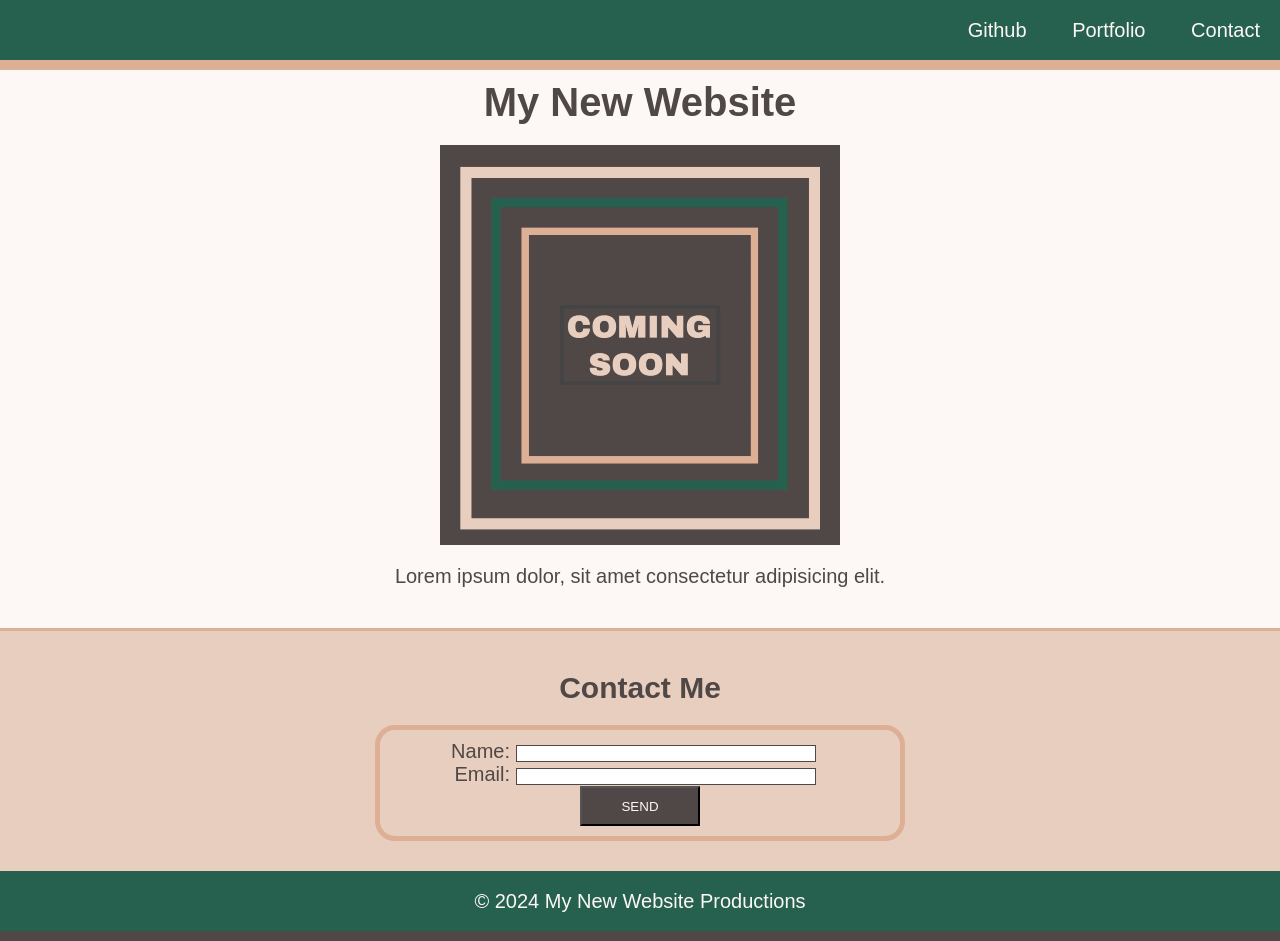
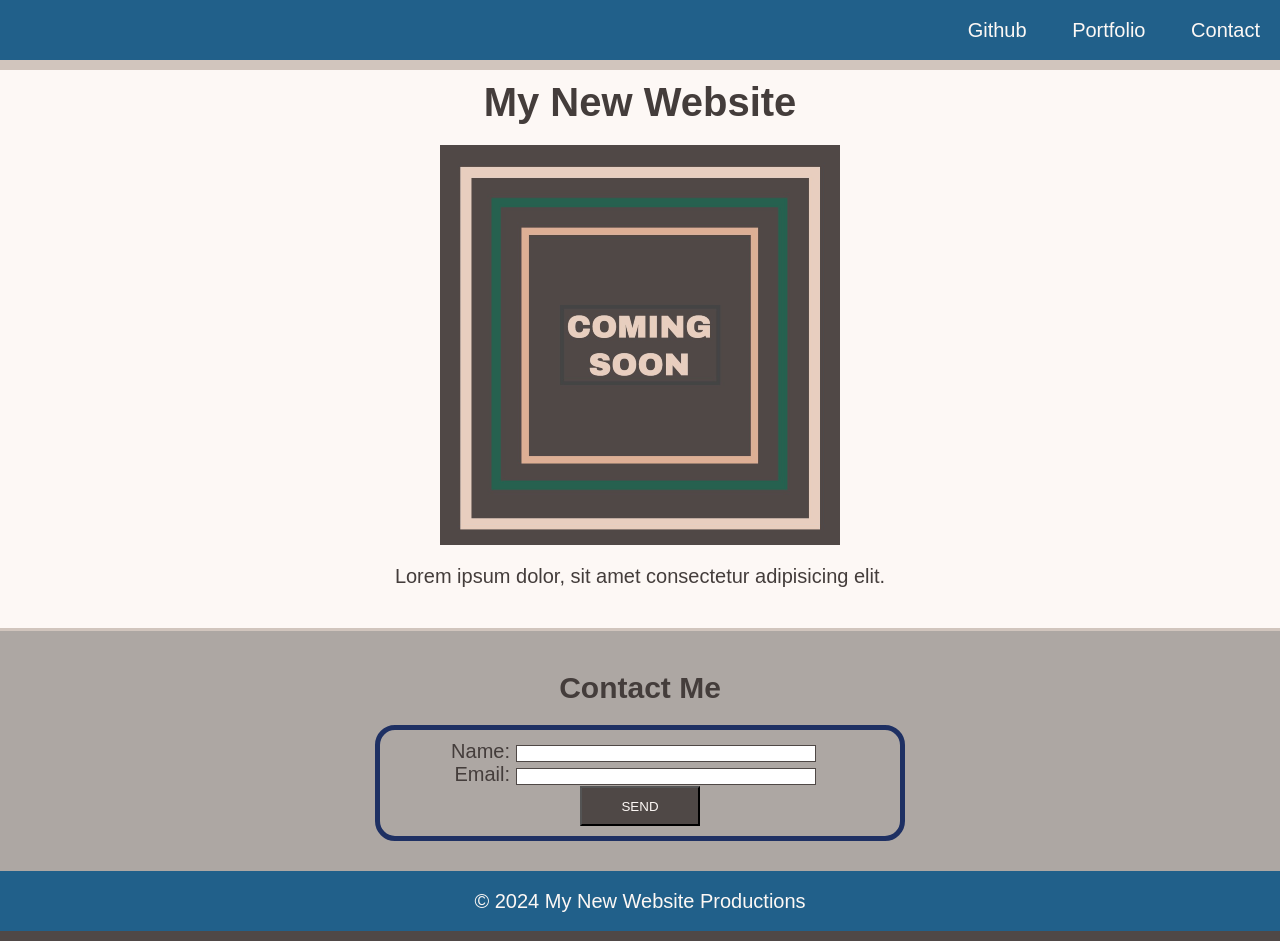
Before and after one commit to Sam-Cowman/Landing-page, a plain HTML site: page index.html in a window 1280 px wide. Drawn offline with Linux system fonts and the light colour scheme.

Commit message:
change in CSS

```diff
--- a/assets/css/style.css
+++ b/assets/css/style.css
@@ -8,7 +8,7 @@
     font-family: "Goudy Bookletter 1911", sans-serif;
     font-size: 20px;
     background-color: #FDF8F5;
-    color: #4F4846;
+    color: #443d3b;
   }
 
   h1,
@@ -36,12 +36,12 @@
     height: 60px;
     width: 100%;
     line-height: 60px;
-    background-color: #266150;
+    background-color: #21608a;
   }
 
   header {
     position: fixed;
-    border-bottom: 10px solid #DDAF94;
+    border-bottom: 10px solid #d1c5bd;
   }
 
   footer {
@@ -64,8 +64,8 @@
   section {
     margin-bottom: 0;
     padding: 20px 10px 40px 10px;
-    border-top: 3px solid #DDAF94;
-    background-color:  #E8CEBF;
+    border-top: 3px solid #d1c5bd;
+    background-color:  #ada7a3;
   }
 
   form {
@@ -73,7 +73,7 @@
     margin: 0 auto;
     width: 500px;
     padding: 10px;
-    border: 5px solid #DDAF94;
+    border: 5px solid #1e3063;
     border-radius: 20px;
   }
 
```
